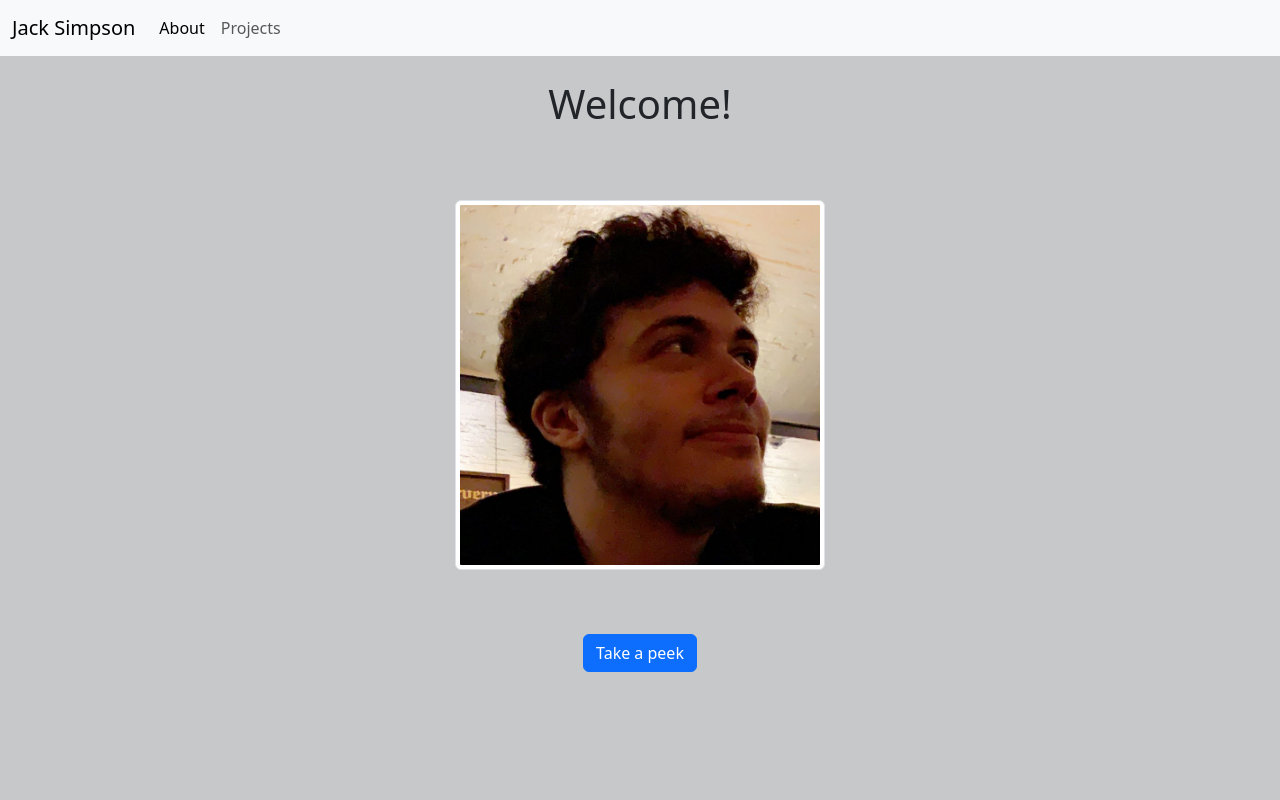
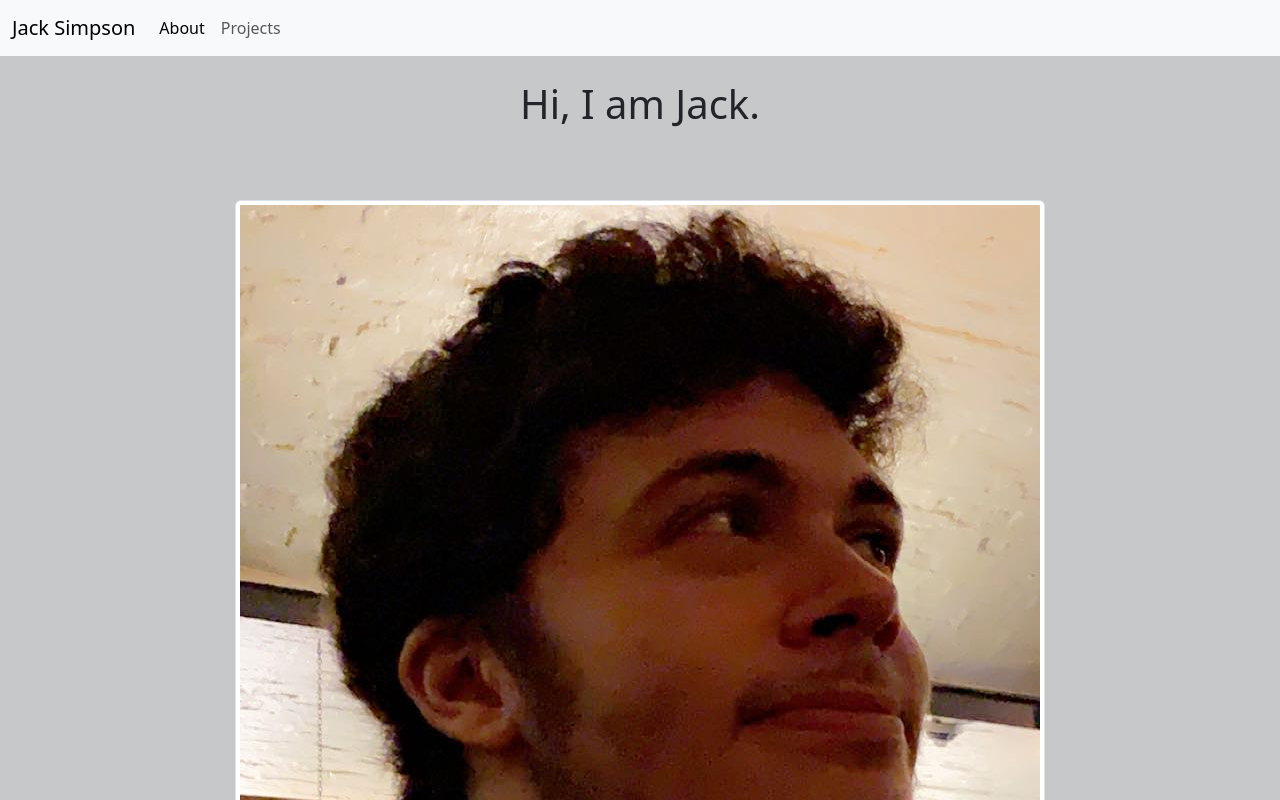
Before and after one commit to jsimpsonux/JackSimpsonPortfolio, a React (Vite) app: page / in a window 1280 px wide. Shown: the top 800 px of the page. Built offline with nearby package versions, Linux system fonts and the light colour scheme.

Commit message:
Edited projects page and changed flex class

```diff
--- a/src/pages/About/About.jsx
+++ b/src/pages/About/About.jsx
@@ -10,10 +10,10 @@ function About() {
   return (
     <>
     <div class="bg-dark bg-opacity-25 ">
-      <Stack gap={3} class="col-md-5 mx-auto">
-        <h1 class="p-4">Welcome!</h1>
+      <Stack gap={3} class="col-md-3 col-sm-4 col-lg-3 col-xl-3 col-xs-2 mx-auto">
+        <h1 class="p-4">Hi, I am Jack.</h1>
         <div class="p-4">
-        <Image src="/images/Myself.png" id="selfimage" thumbnail height="auto" />
+        <Image src="/images/Myself.png" id="selfimage" thumbnail height="auto" class="image-expand" />
         </div>
         <div class="p-4">
         <Button href="/projects" variant="primary">Take a peek</Button>
--- a/src/pages/About/style.css
+++ b/src/pages/About/style.css
@@ -6,7 +6,7 @@
     }
 } */
 
-@media (max-width: 576px) {
+/* @media (max-width: 576px) {
     #selfimage {
         width: 70%;
         height: auto;
@@ -35,4 +35,4 @@
         width: 30%;
         height: auto;
     }
-}
+} */
--- a/src/pages/Projects.jsx
+++ b/src/pages/Projects.jsx
@@ -20,7 +20,7 @@ function Projects() {
     <>
       <div>
         <h1>My Projects</h1>
-        <div class="d-flex justify-content-center">
+        <div class="d-flex justify-content-center flex-lg-row flex-sm-column flex-xs-column">
             {data.map((project) => {
               return <Card image={project.image} title={project.title} />;
             })}
```
